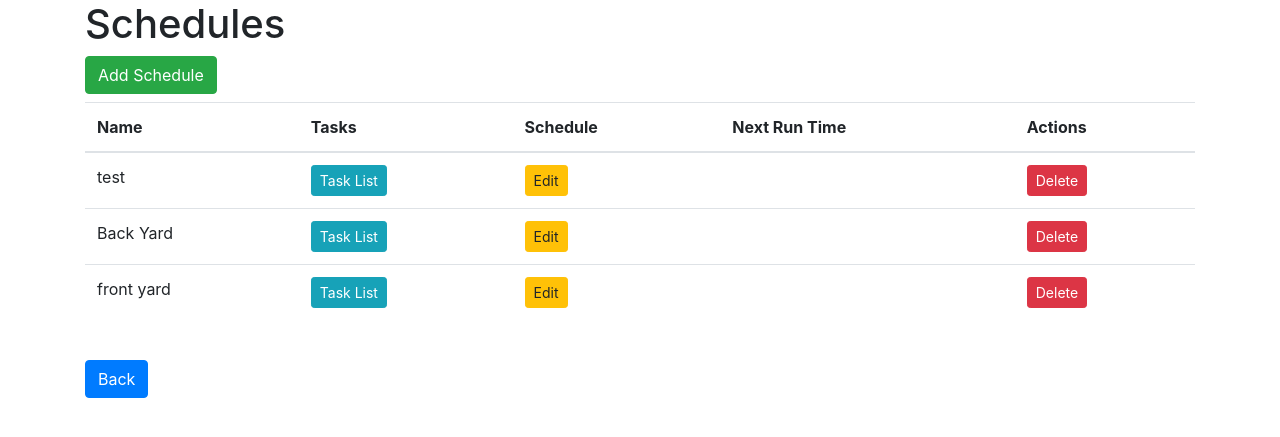
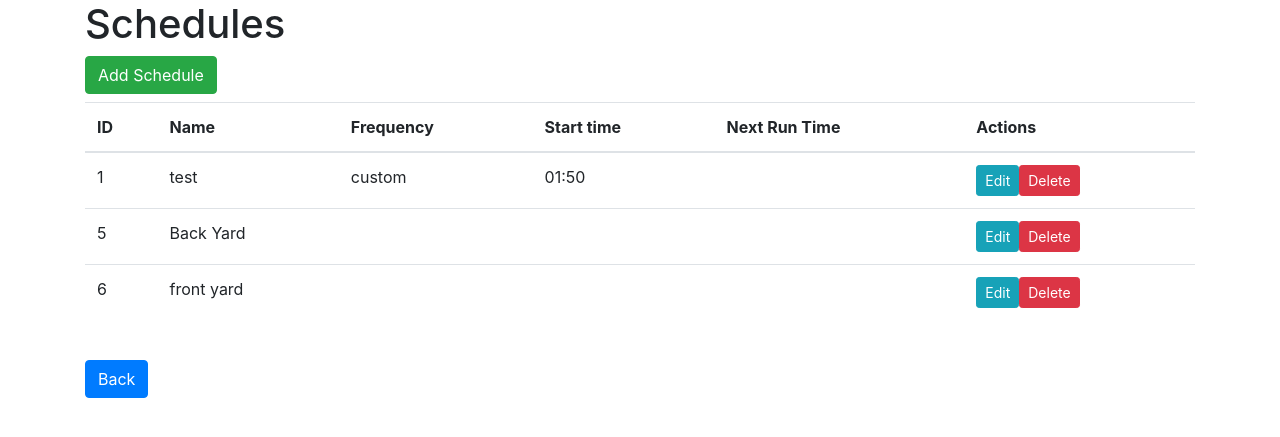
Before and after one commit to Poent/Py_SprinkleTinkler, a Flask app: page /schedule in a window 1280 px wide. Shown: the top 437 px of the page. Run offline with Flask 3, Linux system fonts and the light colour scheme; data comes from the database, SQL or seed files in the repository; both versions use the stored data as it was after the commit; some libraries are stand-ins or nearby versions.

Commit message:
worked on updating the schedule table to accomodate new format. Removed task list button in preperation for merging schedule frequency change function. added loading of frequency to table. moved edit button to be under actions. Added start time and confirmed load from DB. TODO: review functions for unused.

```diff
--- a/static/js/schedule.js
+++ b/static/js/schedule.js
@@ -89,33 +89,34 @@ function getSchedules() {
 
             console.log("loading schedule id: " + schedule.id);
 
+            const idCell = document.createElement('td');
+            idCell.textContent = schedule.id;
+
             // Cells
             const nameCell = document.createElement('td');
             nameCell.textContent = schedule.name;
 
             // Create task list button
-            const taskListCell = document.createElement('td');
-            const taskListBtn = document.createElement('button');
-            taskListBtn.classList.add('btn', 'btn-sm', 'btn-info', 'task-list-btn');
-            taskListBtn.setAttribute('data-id', schedule.id);
-            taskListBtn.textContent = 'Task List';
-            taskListCell.appendChild(taskListBtn);
+            const editBtn = document.createElement('button');
+            editBtn.classList.add('btn', 'btn-sm', 'btn-info', 'task-list-btn');
+            editBtn.setAttribute('data-id', schedule.id);
+            editBtn.textContent = 'Edit';
+
 
             //debug button info to console
-            console.log("taskListBtn: " + taskListBtn);
-            console.log("taskListBtn data-id: " + taskListBtn.getAttribute('data-id'));
+            console.log("editBtn: " + editBtn);
+            console.log("editBtn data-id: " + editBtn.getAttribute('data-id'));
 
-            // Create edit schedule button
-            const editCell = document.createElement('td');
-            const editBtn = document.createElement('button');
-            editBtn.classList.add('btn', 'btn-sm', 'btn-warning', 'edit-schedule-btn');
-            editBtn.setAttribute('data-id', schedule.id);
-            editBtn.textContent = 'Edit';
-            editCell.appendChild(editBtn);
+            // Create the frequency cell
+            const frequencyCell = document.createElement('td');
+            frequencyCell.textContent = schedule.frequency;
 
+            // Create the start time cell
+            const startTimeCell = document.createElement('td');
+            startTimeCell.textContent = schedule.start_time;
 
-            const timeCell = document.createElement('td');
-            timeCell.textContent = schedule.nextRunTime;
+            const nextTimeCell = document.createElement('td');
+            nextTimeCell.textContent = schedule.next_run;
 
             // Create delete schedule button
             const actionCell = document.createElement('td');
@@ -123,13 +124,16 @@ function getSchedules() {
             deleteBtn.classList.add('btn', 'btn-sm', 'btn-danger', 'btn-delete-schedule');
             deleteBtn.setAttribute('data-id', schedule.id);
             deleteBtn.textContent = 'Delete';
+
+            actionCell.appendChild(editBtn);
             actionCell.appendChild(deleteBtn);
 
             // Append cells to row
+            row.appendChild(idCell);
             row.appendChild(nameCell);
-            row.appendChild(taskListCell);
-            row.appendChild(editCell);
-            row.appendChild(timeCell);
+            row.appendChild(frequencyCell);
+            row.appendChild(startTimeCell);
+            row.appendChild(nextTimeCell);
             row.appendChild(actionCell);
 
             // Append row to table
--- a/templates/schedule.html
+++ b/templates/schedule.html
@@ -87,9 +87,10 @@
                 <table id="schedules-table" class="table">
                     <thead>
                         <tr>
+                            <th>ID</th>
                             <th>Name</th>
-                            <th>Tasks</th>
-                            <th>Schedule</th>
+                            <th>Frequency</th>
+                            <th>Start time</th>
                             <th>Next Run Time</th>
                             <th>Actions</th>
                         </tr>
```
Also changed, not shown: instance/schedules.db.
